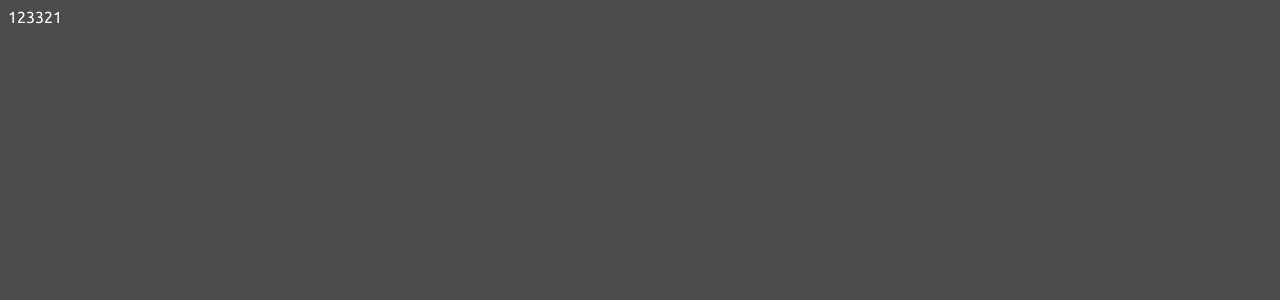
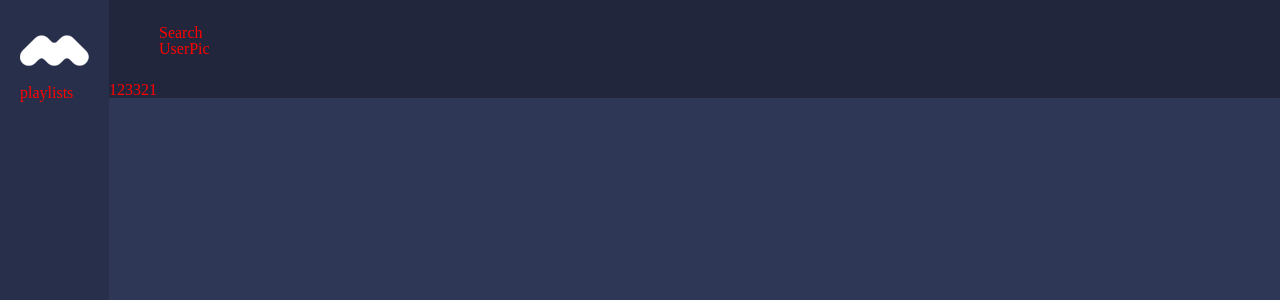
Before and after one commit to remyblanc/MusicApp, a React app: page / in a window 1280 px wide. Shown: the top 300 px of the page. Built offline with nearby package versions, Linux system fonts and the light colour scheme.

Commit message:
New Layout

```diff
--- a/lib/theme.js
+++ b/lib/theme.js
@@ -1,15 +1,17 @@
 export const theme = {
   colors: {
-    gray: '#4c4c4c',
-    darkGray: '#474747',
-    darkGrayHover: '#3e3e3e',
-    lightGray: '#9e9e9e',
-    darkestGray: '#343434',
+    menuColor: '#282f4b',
+    bgColor: '#434f74',
+    bgColor2: '#2f3755',
     white: '#ffffff',
   },
   fonts: {
-    Ubuntu: 'font-family: Ubuntu',
+    Circe: 'font-family: Circe',
   },
+  paddings: {
+    pcTop: '25px',
+    pcSide: '50px',
+  }
 };
 
 theme.layout = {
--- a/package.json
+++ b/package.json
@@ -39,6 +39,7 @@
     "react-router-dom": "^4.2.2",
     "sass-loader": "^6.0.6",
     "style-loader": "^0.19.1",
+    "styled-components": "^2.4.0",
     "webpack": "^3.10.0",
     "webpack-dev-server": "^2.9.7"
   }
--- a/public/bundle.css
+++ /dev/null
@@ -1 +0,0 @@
-body,html{background:#4c4c4c;color:#fff;font:400 16px Ubuntu}.flex-container{display:-ms-flexbox;display:-webkit-flex;display:flex;-ms-justify-content:space-between;-webkit-justify-content:space-between;justify-content:space-between;-ms-align-content:flex-start;-webkit-align-content:flex-start;align-content:flex-start;-ms-align-items:flex-start;-webkit-align-items:flex-start;align-items:flex-start}.flex-vert-center{-ms-align-items:center;-webkit-align-items:center;align-items:center}main{width:1000px;margin:200px auto}.song-block{background:#474747;padding:12px 15px;box-sizing:border-box;transition:.3s;margin-bottom:3px;cursor:pointer;user-select:none}.song-block:hover{background:#3e3e3e}.song-block .play-btn{margin-right:10px}.song-block .song-author{font-size:14px;color:#9e9e9e;font-weight:300}.song-block .hq-icon{font-weight:300;margin-right:5px;padding:2px 5px;font-size:10px;background:#343434}
--- a/src/App.jsx
+++ b/src/App.jsx
@@ -2,7 +2,7 @@ import React from 'react';
 import ReactDom from 'react-dom';
 import axios from 'axios';
 
-import './styles.scss';
+//import './styles.scss';
 
 import SongList from "./Components/SongList/SongList";
 import SongPlayer from "./Components/SongPlayer/SongPlayer";
--- /dev/null
+++ b/src/Components/Header/Header.jsx
@@ -0,0 +1,21 @@
+import React from 'react';
+import styled from "styled-components";
+import { theme, macbook } from "../../../lib/theme";
+
+import Search from ".././Search/Search";
+import UserPic from ".././UserPic/UserPic";
+
+const BasicHeader = ({ className }) => {
+  return(
+    <div {...{ className}}>
+      <Search />
+      <UserPic />
+    </div>
+  );
+};
+
+const Header = styled(BasicHeader)`
+  padding: ${theme.paddings.pcTop} ${theme.paddings.pcSide};
+`;
+
+export default Header;
--- /dev/null
+++ b/src/Components/Menu/Menu.jsx
@@ -0,0 +1,27 @@
+import React from 'react';
+import styled from "styled-components";
+import { theme, macbook } from "../../../lib/theme";
+
+import logo from '../../../lib/logo.png';
+
+const BasicMenu = ({ className }) => {
+  return(
+    <div {...{ className}}>
+      <div>
+        <img alt="" src={logo} />
+      </div>
+      <br />
+      <div>playlists</div>
+    </div>
+  );
+};
+
+const Menu = styled(BasicMenu)`
+  height: 100%;
+  padding: 35px 20px;
+  position: fixed;
+  left: 0px;
+  background: ${theme.colors.menuColor};
+`;
+
+export default Menu;
--- /dev/null
+++ b/src/Components/Search/Search.jsx
@@ -0,0 +1,17 @@
+import React from 'react';
+import styled from "styled-components";
+import { theme, macbook } from "../../../lib/theme";
+
+const BasicSearch = ({ className }) => {
+  return(
+    <div {...{ className}}>
+      Search
+    </div>
+  );
+};
+
+const Search = styled(BasicSearch)`
+
+`;
+
+export default Search;
--- /dev/null
+++ b/src/Components/UserPic/UserPic.jsx
@@ -0,0 +1,17 @@
+import React from 'react';
+import styled from "styled-components";
+import { theme, macbook } from "../../../lib/theme";
+
+const BasicUserPic = ({ className }) => {
+  return(
+    <div {...{ className}}>
+      UserPic
+    </div>
+  );
+};
+
+const UserPic = styled(BasicUserPic)`
+
+`;
+
+export default UserPic;
--- a/src/Main.jsx
+++ b/src/Main.jsx
@@ -1,21 +1,43 @@
 import React from 'react';
 import ReactDom from 'react-dom';
+import PropTypes from 'prop-types';
 import { BrowserRouter, Route, Switch } from 'react-router-dom';
+import styled from 'styled-components';
 
+import { theme, macbook, mobile } from '../lib/theme';
 import './styles.scss';
+
+import Menu from "./Components/Menu/Menu";
+import Header from "./Components/Header/Header";
 
 import MainPage from "./Pages/MainPage/MainPage";
 import PlaylistPage from "./Pages/PlaylistPage/PlaylistPage";
 
-function Main(props) {
+const App = ({ className }) => {
   return(
+    <div {...{ className}}>
+      <Menu/>
+      <Header />
       <BrowserRouter>
         <Switch>
           <Route exact path="/" component={MainPage} />
           <Route path="/pl" component={PlaylistPage} />
         </Switch>
       </BrowserRouter>
+    </div>
   );
-}
+};
 
-ReactDom.render(<Main />, document.getElementById("root"));
+const StyledApp = styled(App)`
+  margin-left: 109px;
+  background: rgba(1,1,1,0.3);
+  ${macbook(`
+    color: red;
+  `)}
+`;
+
+App.propTypes = {
+  className: PropTypes.string,
+};
+
+ReactDom.render(<StyledApp />, document.getElementById("root"));
--- a/src/styles.scss
+++ b/src/styles.scss
@@ -1,38 +1,43 @@
-@mixin justify-content($var) {
-  -ms-justify-content: $var;
-  -webkit-justify-content: $var;
-  justify-content:$var;
-}
-@mixin align-content($var) {
-  -ms-align-content: $var;
-  -webkit-align-content: $var;
-  align-content: $var;
-}
-@mixin align-items($var) {
-  -ms-align-items: $var;
-  -webkit-align-items: $var;
-  align-items: $var;
+//@mixin justify-content($var) {
+//  -ms-justify-content: $var;
+//  -webkit-justify-content: $var;
+//  justify-content:$var;
+//}
+//@mixin align-content($var) {
+//  -ms-align-content: $var;
+//  -webkit-align-content: $var;
+//  align-content: $var;
+//}
+//@mixin align-items($var) {
+//  -ms-align-items: $var;
+//  -webkit-align-items: $var;
+//  align-items: $var;
+//}
+* {
+  padding: 0px;
+  margin: 0px;
+  line-height: 1;
 }
 html, body {
-  background: #4c4c4c;
+  background: #2f3756;
   color: #ffffff;
-  font: 400 16px Ubuntu;
+  font-family: Circe;
 }
-.flex-container {
-  display: -ms-flexbox;
-  display: -webkit-flex;
-  display: flex;
-  @include justify-content(space-between);
-  @include align-content(flex-start);
-  @include align-items(flex-start);
-}
-.flex-vert-center {
-  @include align-items(center);
-}
-main {
-  width: 1000px;
-  margin: 200px auto;
-}
-.SongList {
-  position: relative;
-}
+//.flex-container {
+//  display: -ms-flexbox;
+//  display: -webkit-flex;
+//  display: flex;
+//  @include justify-content(space-between);
+//  @include align-content(flex-start);
+//  @include align-items(flex-start);
+//}
+//.flex-vert-center {
+//  @include align-items(center);
+//}
+//main {
+//  width: 1000px;
+//  margin: 200px auto;
+//}
+//.SongList {
+//  position: relative;
+//}
```
Also changed, not shown: lib/logo.png (added). Lines whose indentation alone changed are shown as unchanged.
